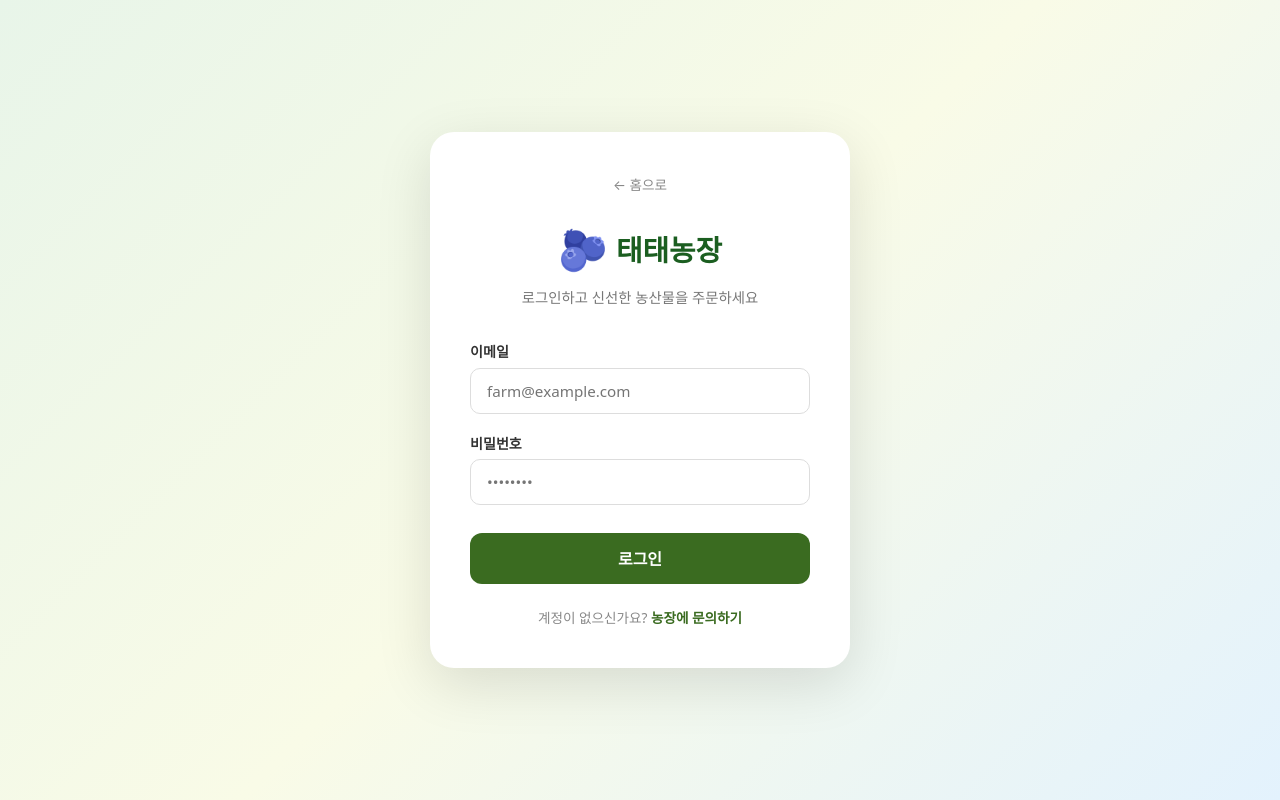
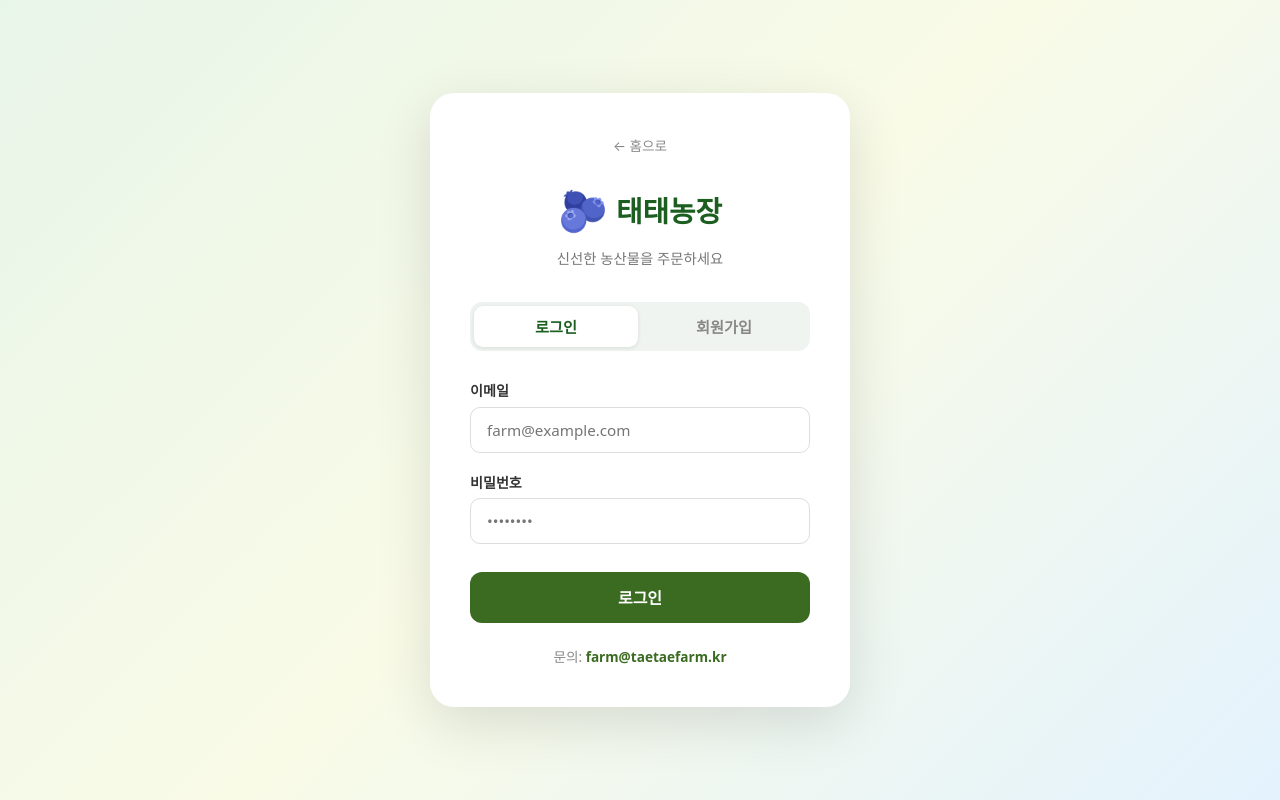
Before and after one commit to mitra21c/taetaefarm, a React (Vite) app: page /taetaefarm/login in a window 1280 px wide. Built offline with nearby package versions, Linux system fonts and the light colour scheme; no server answers.

Commit message:
feat: 로그인 페이지에 회원가입 기능 추가
Co-Authored-By: Claude Sonnet 4.6 <noreply@anthropic.com>

```diff
--- a/src/api/auth.ts
+++ b/src/api/auth.ts
@@ -1,5 +1,5 @@
 import { axiosInstance } from './axiosInstance';
-import type { LoginRequest, LoginResponse } from '../types/auth';
+import type { LoginRequest, LoginResponse, RegisterRequest } from '../types/auth';
 
 export const login = async (credentials: LoginRequest): Promise<LoginResponse> => {
   const { data } = await axiosInstance.post<LoginResponse>('/auth/login', credentials);
@@ -9,3 +9,7 @@ export const login = async (credentials: LoginRequest): Promise<LoginResponse> =
 export const logout = async (): Promise<void> => {
   await axiosInstance.post('/auth/logout');
 };
+
+export const register = async (payload: RegisterRequest): Promise<void> => {
+  await axiosInstance.post('/auth/register', payload);
+};
--- /dev/null
+++ b/src/hooks/useRegister.ts
@@ -0,0 +1,10 @@
+import { useMutation } from '@tanstack/react-query';
+import { register } from '../api/auth';
+import type { RegisterRequest } from '../types/auth';
+
+export function useRegister(onSuccess: () => void) {
+  return useMutation({
+    mutationFn: (payload: RegisterRequest) => register(payload),
+    onSuccess,
+  });
+}
--- a/src/pages/LoginPage.module.css
+++ b/src/pages/LoginPage.module.css
@@ -59,6 +59,35 @@
   margin: 0;
 }
 
+/* ── Tabs ── */
+.tabs {
+  display: flex;
+  border-radius: 12px;
+  background: #f0f4f0;
+  padding: 4px;
+  margin-bottom: 1.8rem;
+  gap: 4px;
+}
+
+.tab {
+  flex: 1;
+  padding: 0.6rem;
+  border: none;
+  border-radius: 9px;
+  background: transparent;
+  font-size: 0.95rem;
+  font-weight: 600;
+  color: #888;
+  cursor: pointer;
+  transition: background 0.2s, color 0.2s;
+}
+
+.tabActive {
+  background: #fff;
+  color: #1b5e20;
+  box-shadow: 0 1px 4px rgba(0, 0, 0, 0.1);
+}
+
 /* ── Form ── */
 .form {
   display: flex;
@@ -112,6 +141,15 @@
   border-radius: 10px;
   background: #fdecea;
   color: #c62828;
+  font-size: 0.88rem;
+  text-align: center;
+}
+
+.serverSuccess {
+  padding: 0.7rem 1rem;
+  border-radius: 10px;
+  background: #e8f5e9;
+  color: #2e7d32;
   font-size: 0.88rem;
   text-align: center;
 }
--- a/src/pages/LoginPage.tsx
+++ b/src/pages/LoginPage.tsx
@@ -1,20 +1,45 @@
+import { useState } from 'react';
 import { useForm } from 'react-hook-form';
 import { Link } from 'react-router-dom';
 import { useLogin } from '../hooks/useLogin';
-import type { LoginRequest } from '../types/auth';
+import { useRegister } from '../hooks/useRegister';
+import type { LoginRequest, RegisterRequest } from '../types/auth';
 import styles from './LoginPage.module.css';
 
+interface RegisterForm extends RegisterRequest {
+  passwordConfirm: string;
+}
+
 export default function LoginPage() {
+  const [tab, setTab] = useState<'login' | 'register'>('login');
+
   const {
-    register,
-    handleSubmit,
-    formState: { errors },
+    register: registerLogin,
+    handleSubmit: handleLoginSubmit,
+    formState: { errors: loginErrors },
   } = useForm<LoginRequest>();
 
+  const {
+    register: registerForm,
+    handleSubmit: handleRegisterSubmit,
+    formState: { errors: registerErrors },
+    watch,
+    reset: resetRegister,
+  } = useForm<RegisterForm>();
+
   const loginMutation = useLogin();
+  const registerMutation = useRegister(() => {
+    resetRegister();
+    setTab('login');
+  });
 
-  const onSubmit = (data: LoginRequest) => {
+  const onLogin = (data: LoginRequest) => {
     loginMutation.mutate(data);
+  };
+
+  const onRegister = (data: RegisterForm) => {
+    const { passwordConfirm: _, ...payload } = data;
+    registerMutation.mutate(payload);
   };
 
   return (
@@ -26,19 +51,38 @@ export default function LoginPage() {
             <span className={styles.logoEmoji}>🫐</span>
             <h1 className={styles.title}>태태농장</h1>
           </div>
-          <p className={styles.subtitle}>로그인하고 신선한 농산물을 주문하세요</p>
+          <p className={styles.subtitle}>신선한 농산물을 주문하세요</p>
         </div>
 
-        <form className={styles.form} onSubmit={handleSubmit(onSubmit)} noValidate>
-          {/* Email */}
+        {/* Tab */}
+        <div className={styles.tabs}>
+          <button
+            type="button"
+            className={`${styles.tab} ${tab === 'login' ? styles.tabActive : ''}`}
+            onClick={() => setTab('login')}
+          >
+            로그인
+          </button>
+          <button
+            type="button"
+            className={`${styles.tab} ${tab === 'register' ? styles.tabActive : ''}`}
+            onClick={() => setTab('register')}
+          >
+            회원가입
+          </button>
+        </div>
+
+        {/* Login Form */}
+        {tab === 'login' && (
+          <form className={styles.form} onSubmit={handleLoginSubmit(onLogin)} noValidate>
             <div className={styles.fieldGroup}>
-            <label htmlFor="email" className={styles.label}>이메일</label>
+              <label htmlFor="login-email" className={styles.label}>이메일</label>
               <input
-              id="email"
+                id="login-email"
                 type="email"
                 placeholder="farm@example.com"
-              className={`${styles.input} ${errors.email ? styles.inputError : ''}`}
-              {...register('email', {
+                className={`${styles.input} ${loginErrors.email ? styles.inputError : ''}`}
+                {...registerLogin('email', {
                   required: '이메일을 입력해 주세요.',
                   pattern: {
                     value: /^[^\s@]+@[^\s@]+\.[^\s@]+$/,
@@ -46,56 +90,137 @@ export default function LoginPage() {
                   },
                 })}
               />
-            {errors.email && (
-              <span className={styles.errorMsg}>{errors.email.message}</span>
+              {loginErrors.email && (
+                <span className={styles.errorMsg}>{loginErrors.email.message}</span>
               )}
             </div>
 
-          {/* Password */}
             <div className={styles.fieldGroup}>
-            <label htmlFor="password" className={styles.label}>비밀번호</label>
+              <label htmlFor="login-password" className={styles.label}>비밀번호</label>
               <input
-              id="password"
+                id="login-password"
                 type="password"
                 placeholder="••••••••"
-              className={`${styles.input} ${errors.password ? styles.inputError : ''}`}
-              {...register('password', {
+                className={`${styles.input} ${loginErrors.password ? styles.inputError : ''}`}
+                {...registerLogin('password', {
                   required: '비밀번호를 입력해 주세요.',
-                minLength: {
-                  value: 6,
-                  message: '비밀번호는 6자 이상이어야 합니다.',
-                },
+                  minLength: { value: 6, message: '비밀번호는 6자 이상이어야 합니다.' },
                 })}
               />
-            {errors.password && (
-              <span className={styles.errorMsg}>{errors.password.message}</span>
+              {loginErrors.password && (
+                <span className={styles.errorMsg}>{loginErrors.password.message}</span>
               )}
             </div>
 
-          {/* Server error */}
             {loginMutation.isError && (
               <div className={styles.serverError}>
                 이메일 또는 비밀번호가 올바르지 않습니다.
               </div>
             )}
 
-          <button
-            type="submit"
-            className={styles.submitBtn}
-            disabled={loginMutation.isPending}
-          >
-            {loginMutation.isPending ? (
-              <span className={styles.spinner} />
-            ) : (
-              '로그인'
-            )}
+            <button type="submit" className={styles.submitBtn} disabled={loginMutation.isPending}>
+              {loginMutation.isPending ? <span className={styles.spinner} /> : '로그인'}
             </button>
           </form>
+        )}
+
+        {/* Register Form */}
+        {tab === 'register' && (
+          <form className={styles.form} onSubmit={handleRegisterSubmit(onRegister)} noValidate>
+            <div className={styles.fieldGroup}>
+              <label htmlFor="reg-name" className={styles.label}>이름</label>
+              <input
+                id="reg-name"
+                type="text"
+                placeholder="홍길동"
+                className={`${styles.input} ${registerErrors.name ? styles.inputError : ''}`}
+                {...registerForm('name', {
+                  required: '이름을 입력해 주세요.',
+                  minLength: { value: 2, message: '이름은 2자 이상이어야 합니다.' },
+                })}
+              />
+              {registerErrors.name && (
+                <span className={styles.errorMsg}>{registerErrors.name.message}</span>
+              )}
+            </div>
+
+            <div className={styles.fieldGroup}>
+              <label htmlFor="reg-email" className={styles.label}>이메일</label>
+              <input
+                id="reg-email"
+                type="email"
+                placeholder="farm@example.com"
+                className={`${styles.input} ${registerErrors.email ? styles.inputError : ''}`}
+                {...registerForm('email', {
+                  required: '이메일을 입력해 주세요.',
+                  pattern: {
+                    value: /^[^\s@]+@[^\s@]+\.[^\s@]+$/,
+                    message: '올바른 이메일 형식이 아닙니다.',
+                  },
+                })}
+              />
+              {registerErrors.email && (
+                <span className={styles.errorMsg}>{registerErrors.email.message}</span>
+              )}
+            </div>
+
+            <div className={styles.fieldGroup}>
+              <label htmlFor="reg-password" className={styles.label}>비밀번호</label>
+              <input
+                id="reg-password"
+                type="password"
+                placeholder="••••••••"
+                className={`${styles.input} ${registerErrors.password ? styles.inputError : ''}`}
+                {...registerForm('password', {
+                  required: '비밀번호를 입력해 주세요.',
+                  minLength: { value: 6, message: '비밀번호는 6자 이상이어야 합니다.' },
+                })}
+              />
+              {registerErrors.password && (
+                <span className={styles.errorMsg}>{registerErrors.password.message}</span>
+              )}
+            </div>
+
+            <div className={styles.fieldGroup}>
+              <label htmlFor="reg-password-confirm" className={styles.label}>비밀번호 확인</label>
+              <input
+                id="reg-password-confirm"
+                type="password"
+                placeholder="••••••••"
+                className={`${styles.input} ${registerErrors.passwordConfirm ? styles.inputError : ''}`}
+                {...registerForm('passwordConfirm', {
+                  required: '비밀번호 확인을 입력해 주세요.',
+                  validate: (value) =>
+                    value === watch('password') || '비밀번호가 일치하지 않습니다.',
+                })}
+              />
+              {registerErrors.passwordConfirm && (
+                <span className={styles.errorMsg}>{registerErrors.passwordConfirm.message}</span>
+              )}
+            </div>
+
+            {registerMutation.isError && (
+              <div className={styles.serverError}>
+                회원가입에 실패했습니다. 다시 시도해 주세요.
+              </div>
+            )}
+
+            {registerMutation.isSuccess && (
+              <div className={styles.serverSuccess}>
+                회원가입이 완료되었습니다! 로그인해 주세요.
+              </div>
+            )}
+
+            <button type="submit" className={styles.submitBtn} disabled={registerMutation.isPending}>
+              {registerMutation.isPending ? <span className={styles.spinner} /> : '회원가입'}
+            </button>
+          </form>
+        )}
 
         <p className={styles.footer}>
-          계정이 없으신가요?{' '}
+          문의:{' '}
           <a href="mailto:farm@taetaefarm.kr" className={styles.footerLink}>
-            농장에 문의하기
+            farm@taetaefarm.kr
           </a>
         </p>
       </div>
--- a/src/types/auth.ts
+++ b/src/types/auth.ts
@@ -1,4 +1,10 @@
 export interface LoginRequest {
+  email: string;
+  password: string;
+}
+
+export interface RegisterRequest {
+  name: string;
   email: string;
   password: string;
 }
```
Lines whose indentation alone changed are shown as unchanged.
